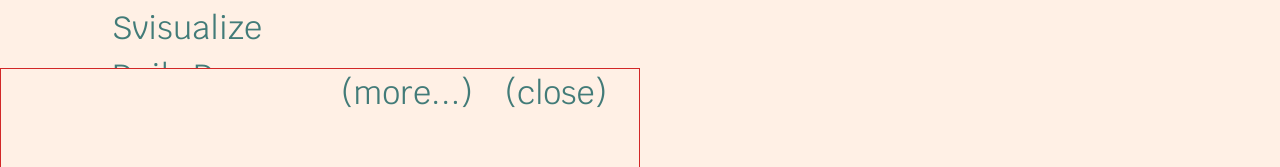
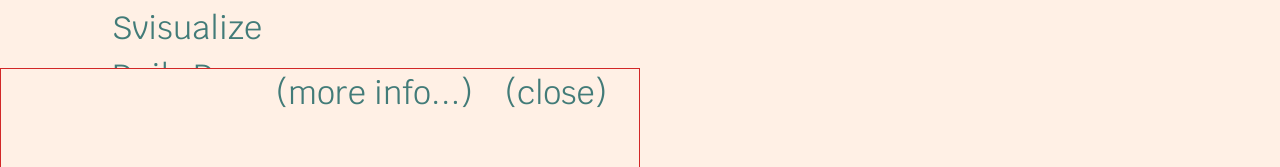
Before and after one commit to krisfragata/portfolio-2025, a Next.js app: page /software-projects in a window 1280 px wide. Both pictures are taken after a click on the item "this.portfolio". Shown: the part 332-499 px from the top of the page. Built offline with nearby package versions, Linux system fonts and the light colour scheme; a web font is replaced by a local one.

Commit message:
feat(image modal):enable opening of info modal this commit passes down the handleOpenText function which handles setting an opened state for the associated text modal

```diff
--- a/src/components/ImageModal.tsx
+++ b/src/components/ImageModal.tsx
@@ -6,20 +6,21 @@
     setIsModalOpen: Function;
     isModalOpen: boolean;
     extraStyling: string;
+    handleOpenText: Function;
 }
 
-const ImageModal: React.FC<ImageModalProps> = ({project, setIsModalOpen, isModalOpen, extraStyling}) => {
+const ImageModal: React.FC<ImageModalProps> = ({project, setIsModalOpen, isModalOpen, extraStyling, handleOpenText}) => {
     const handleClose = () => {
         setIsModalOpen(false);
     }
     const renderModal = () => {
         const modal = isModalOpen ? <div className={`image-modal ${extraStyling}`}>
+            <div className="image-modal-actions">
+                <div className="image-modal-button" onClick={() => handleOpenText()}>(more info...)</div>
+                <div className="image-modal-button" onClick={handleClose}>(close)</div>
+            </div>
             <div className="image-container">
 
-            </div>
-            <div className="image-modal-actions">
-                <div className="image-modal-button">(more...)</div>
-                <div className="image-modal-button" onClick={handleClose}>(close)</div>
             </div>
         </div> : null
         return modal;
```
